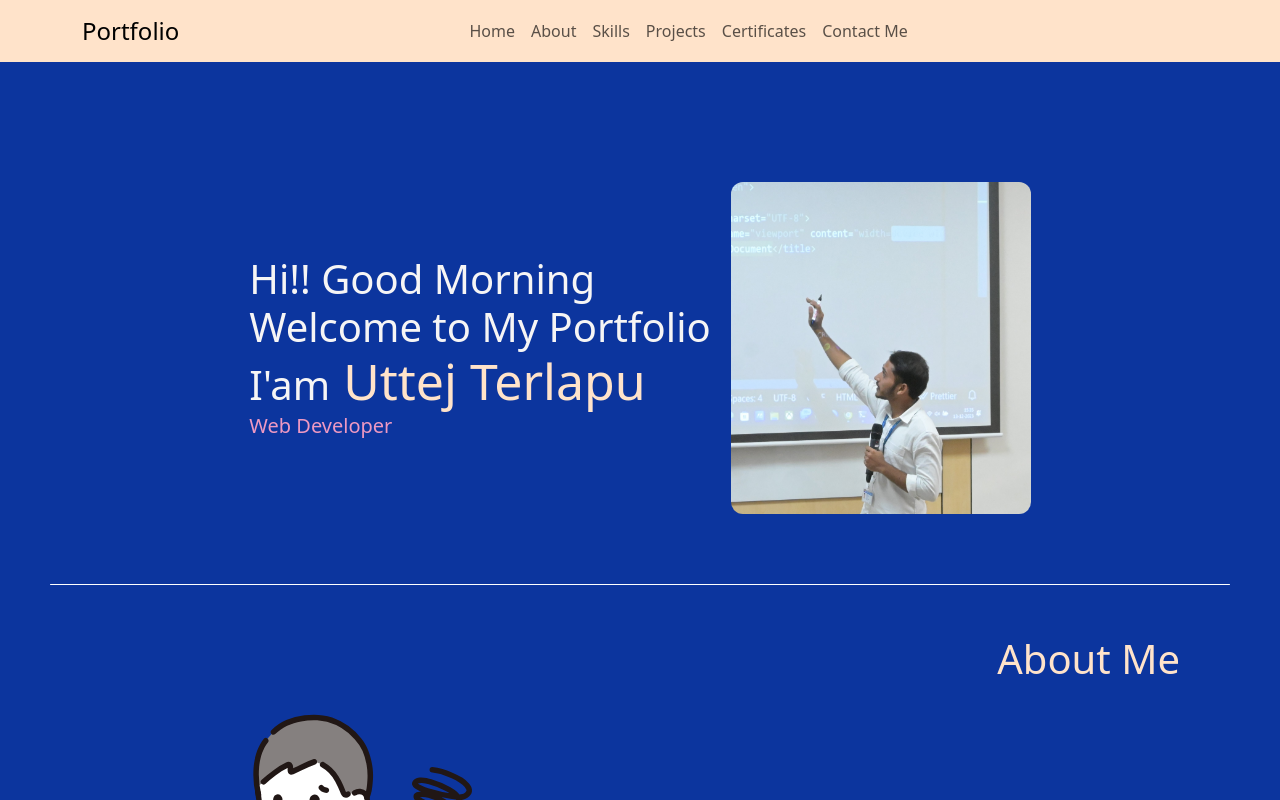
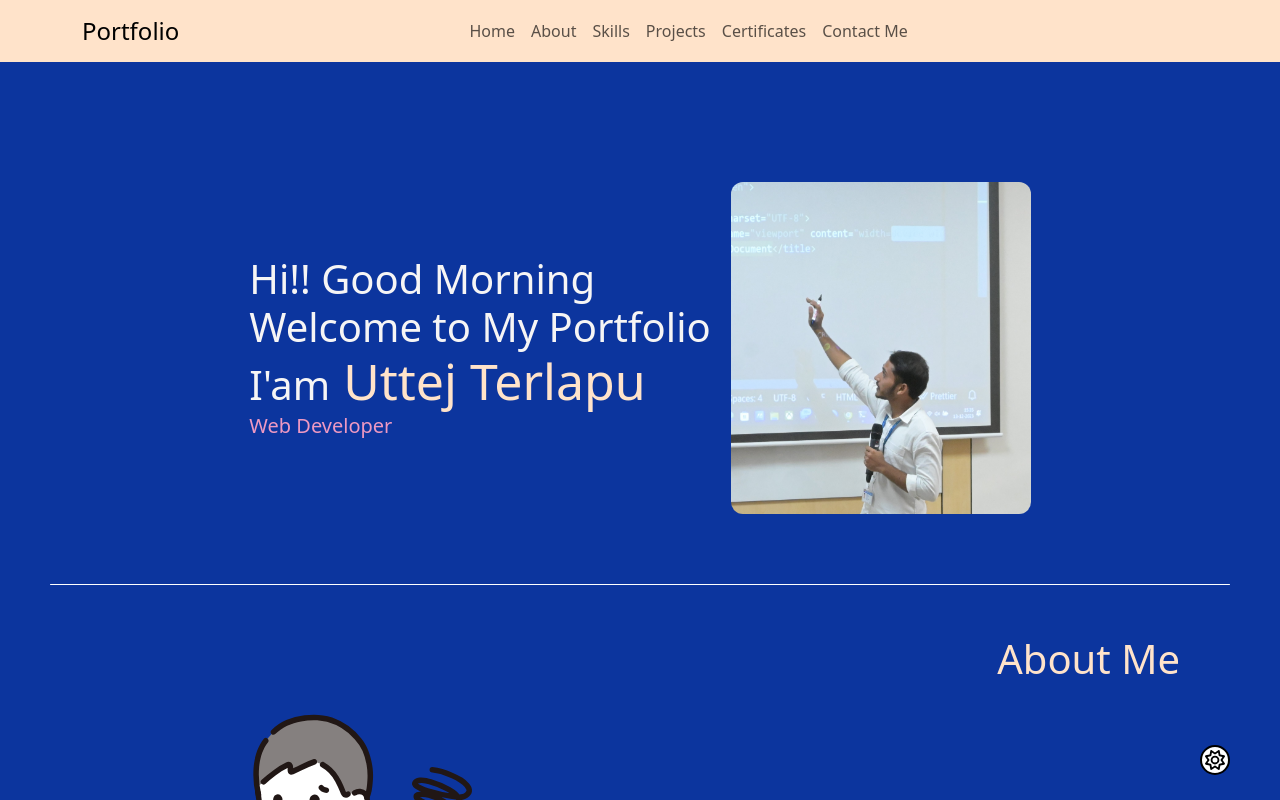
Before and after one commit to uttejterlapu/Portfolio_, a React (Create React App) app: page / in a window 1280 px wide. Shown: the top 800 px of the page. Built offline with nearby package versions, Linux system fonts and the light colour scheme.

Commit message:
added dark mode light mode btn in app.js

```diff
--- a/src/App.css
+++ b/src/App.css
@@ -1,3 +1,25 @@
 .App {
     background-color: #0C359E;
 }
+
+.dark{
+    position: fixed;
+    bottom: 25px;
+    right: 50px;
+    width: 30px;
+    height: 30px;
+    display: flex;
+    justify-content: center;
+    align-items: center;
+    background-color: #ffffff;
+    border-radius: 40px;
+    border: 2px solid black;
+    padding-inline: 0px;
+    padding: block 0px; ;
+    img{
+        width: 20px;
+        margin: 0;
+        padding: 0;
+        float: center;
+    }
+}
--- a/src/App.js
+++ b/src/App.js
@@ -1,17 +1,35 @@
+import React, { useState } from 'react';
 import NavBar from './Pages/Components/NavBar';
 import ContactMe from './Pages/ContactMe';
 import Home from './Pages/Home';
 import './App.css';
+import Sun from './Pages/Assests/sun.svg';
+import Dark from './Pages/Assests/dark.svg';
+import { Color } from 'three';
+
 function App() {
+  const [isDarkMode, setIsDarkMode] = useState(false);
+
+  function handleMood() {
+    setIsDarkMode(!isDarkMode); // Toggle the value of isDarkMode
+    const appElement = document.getElementsByClassName('App')[0];
+    const buttonElement = document.getElementsByClassName('dark')[0];
+    appElement.style.backgroundColor = isDarkMode ? '#0C359E' : '#000'; // Change background color based on isDarkMode
+    buttonElement.src = isDarkMode ? Sun : Dark; // Change button image based on isDarkMode
+  }
+
   return (
     <div>
-      <div className="App">
+      <div className={isDarkMode ? "App dark-mode" : "App"}>
         <NavBar />
         <Home />
       </div>
       <div id='contactme'>
         <ContactMe />
       </div>
+      <button onClick={handleMood} className='dark'>
+        <img src={isDarkMode ? Dark : Sun} alt={isDarkMode ? "Dark Mode" : "Light Mode"} />
+      </button>
     </div>
   );
 }
--- a/src/Pages/Styles/Home.css
+++ b/src/Pages/Styles/Home.css
@@ -6,7 +6,6 @@ grey : F6F5F5
 */
 
 .main {
-    background-color: #0C359E;
     padding: 50px;
 }
 
@@ -48,6 +47,12 @@ grey : F6F5F5
     /* filter: contrast(29); */
     /* filter: grayscale(); */
     /* filter: saturate(); */
+
+}
+
+.mypic:hover{
+    filter: grayscale();
+    transition: 1s ease-in-out;
 }
 
 .home-main {
```
Also changed, not shown: src/Pages/Assests/dark.svg (added), src/Pages/Assests/sun.svg (added).
